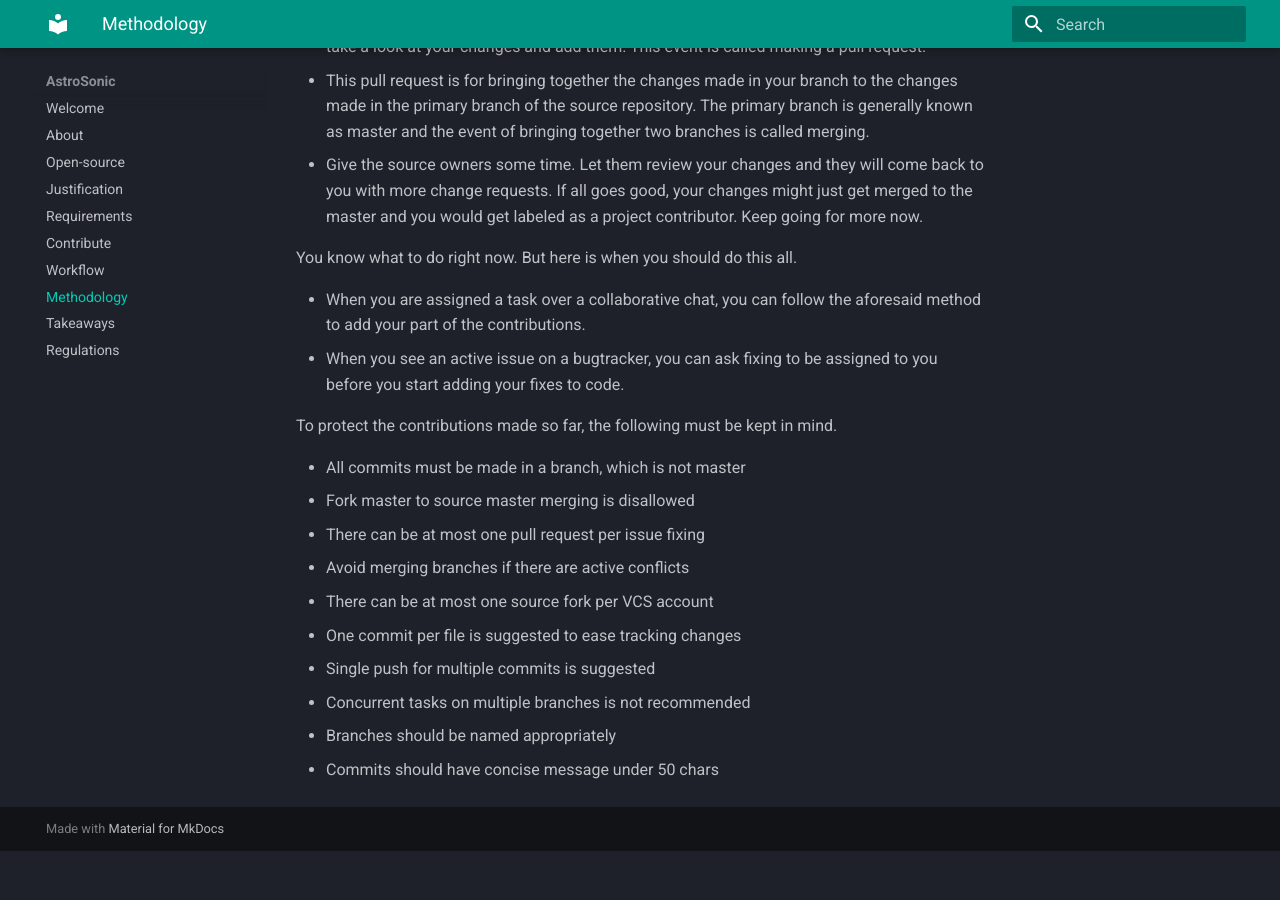
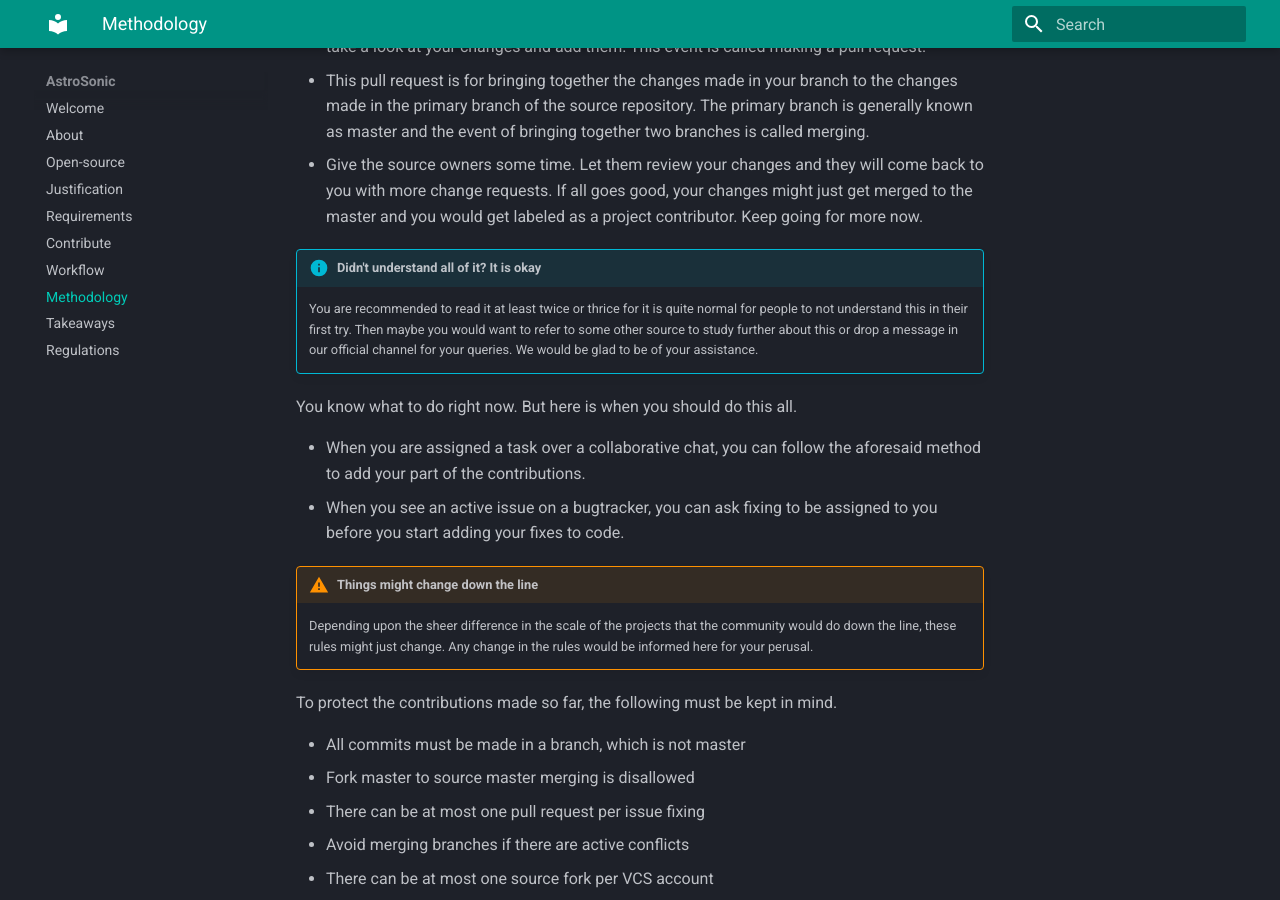
Before and after one commit to astrosonic/community-website, an MkDocs documentation site: the page built from docs/wewrk.md, in a window 1280 px wide and 900 px high, scrolled down 1171 px. Built offline with MkDocs 1.6.1 and Material for MkDocs 9.7.7, drawn with Linux system fonts in a browser that asks for light colours; before the commit the page ends 2022 px from its top, so only the background shows below that.

Commit message:
Added admonitions to methodology

```diff
--- a/docs/wewrk.md
+++ b/docs/wewrk.md
@@ -17,10 +17,16 @@ Not aware how it works? It is okay. Read on the following points.
 * This pull request is for bringing together the changes made in your branch to the changes made in the primary branch of the source repository. The primary branch is generally known as master and the event of bringing together two branches is called merging.
 * Give the source owners some time. Let them review your changes and they will come back to you with more change requests. If all goes good, your changes might just get merged to the master and you would get labeled as a project contributor. Keep going for more now.
 
+!!! info "Didn't understand all of it? It is okay"
+    You are recommended to read it at least twice or thrice for it is quite normal for people to not understand this in their first try. Then maybe you would want to refer to some other source to study further about this or drop a message in our official channel for your queries. We would be glad to be of your assistance.
+
 You know what to do right now. But here is when you should do this all.
 
 * When you are assigned a task over a collaborative chat, you can follow the aforesaid method to add your part of the contributions.
 * When you see an active issue on a bugtracker, you can ask fixing to be assigned to you before you start adding your fixes to code.
+
+!!! warning "Things might change down the line"
+    Depending upon the sheer difference in the scale of the projects that the community would do down the line, these rules might just change. Any change in the rules would be informed here for your perusal.
 
 To protect the contributions made so far, the following must be kept in mind.
 
```
